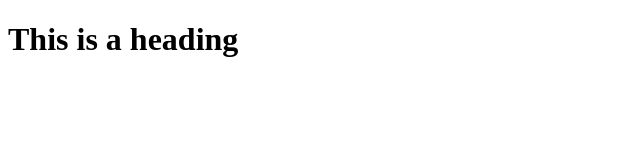
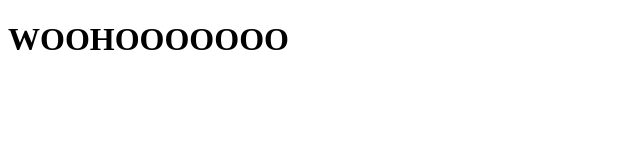
Before and after one commit to Amore174/git-one, a plain HTML site: page index.html in a window 1280 px wide. Shown: the whole page, without its empty margins (0-640 px from the left). Drawn offline with Linux system fonts and the light colour scheme.

Commit message:
new changes done

```diff
--- a/feature.js
+++ /dev/null
@@ -1 +0,0 @@
-console.log('hey there');
--- a/index.html
+++ b/index.html
@@ -5,6 +5,6 @@
      <title>My second commit</title>
    </head>
    <body>
-      <h1>This is a heading</h1>
+        <h1>WOOHOOOOOOO</h1>
     </body>
 </html>
```
